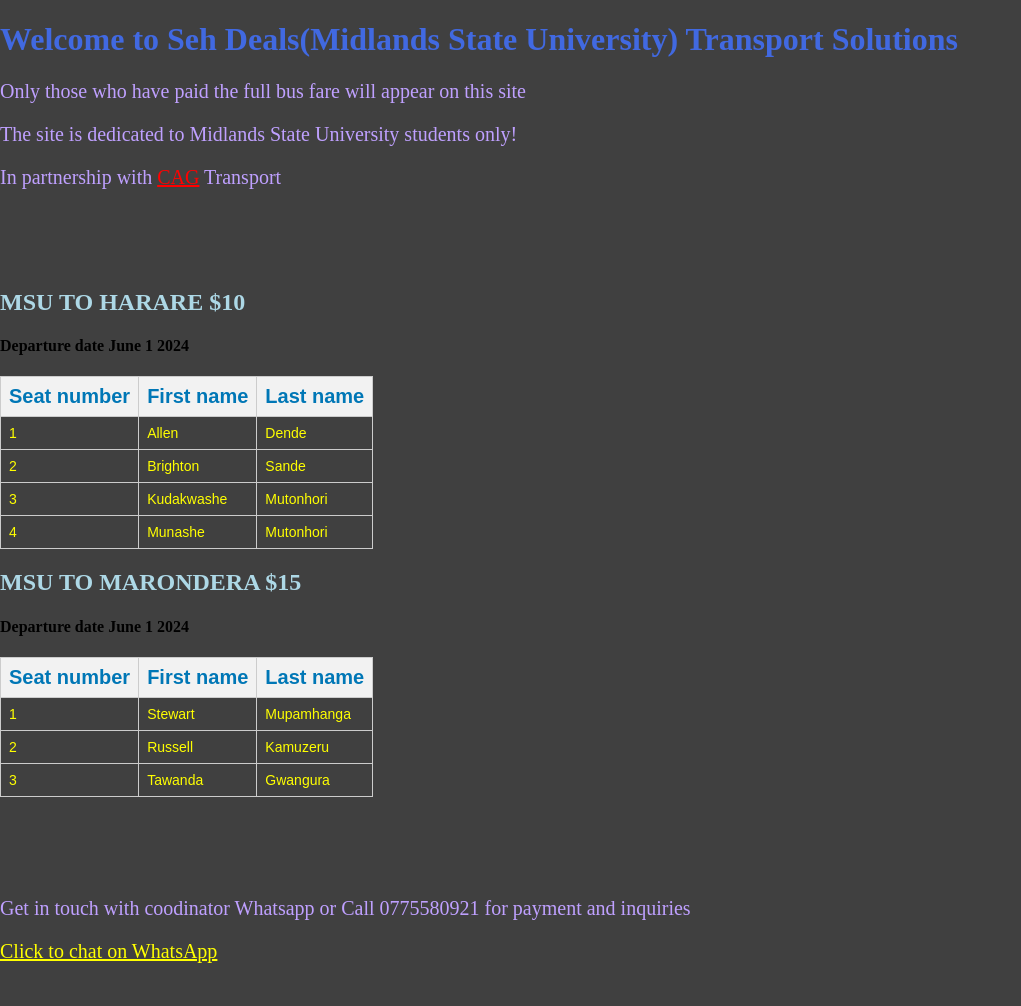
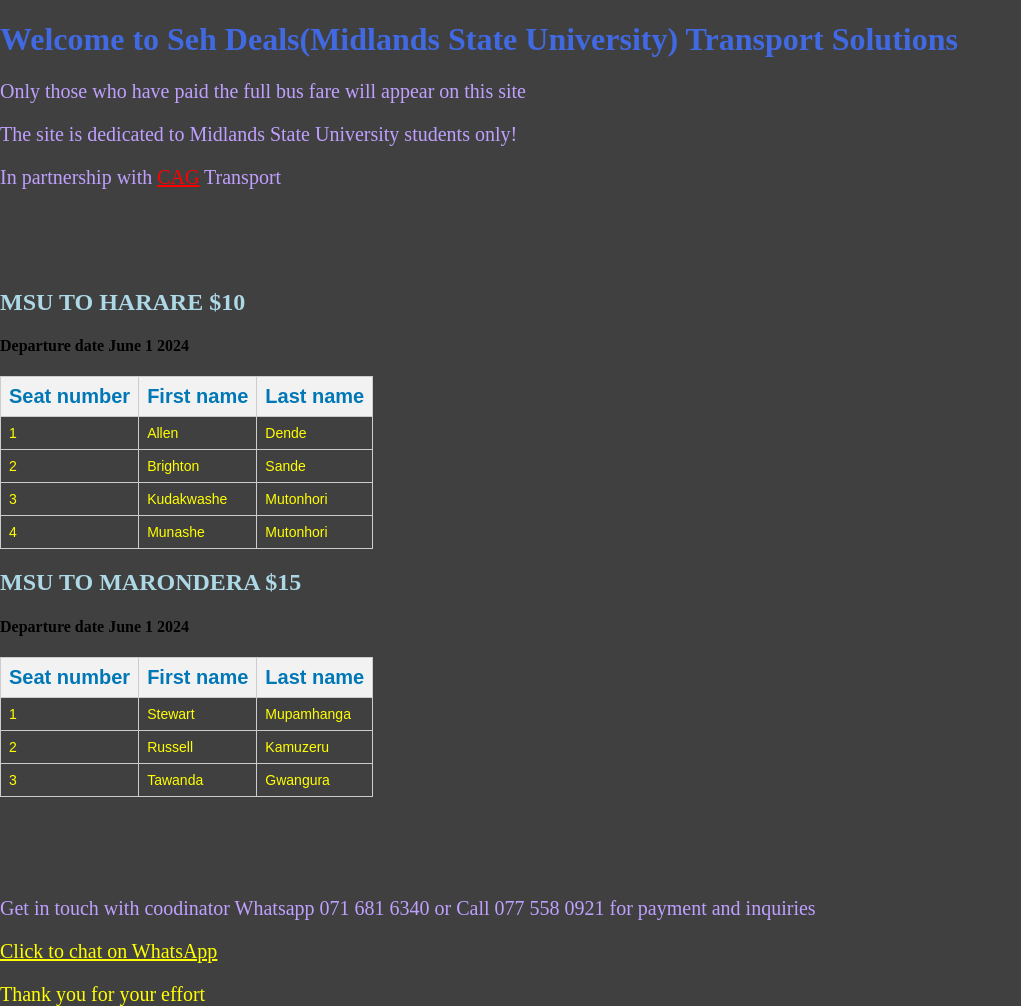
Before and after one commit to SEHDeals47/trans, a plain HTML site: page Transport_Site/index.html in a window 1280 px wide. Shown: the whole page, without its empty margins (0-1021 px from the left). Before the commit the page ends 963 px from the top, so only its background shows below. Drawn offline with Linux system fonts and the light colour scheme.

Commit message:
Update index.html

```diff
--- a/Transport_Site/index.html
+++ b/Transport_Site/index.html
@@ -125,8 +125,9 @@
         <td style="border: 1px solid #ccc; padding: 8px;">Gwangura</td>
       </tr>
     </table>
-    <p class='bottom'>Get in touch with coodinator Whatsapp or Call 0775580921 for payment and inquiries</p>
-    <a href="https://wa.me/263775580921" class='bl' >Click to chat on WhatsApp</a>
+    <p class='bottom'>Get in touch with coodinator Whatsapp 071 681 6340 or Call 077 558 0921 for payment and inquiries</p>
+    <a href="https://wa.me/263716816340" class='bl' >Click to chat on WhatsApp</a>
+    <p class='bl' >Thank you for your effort</p>
 
 
 </body>
```
